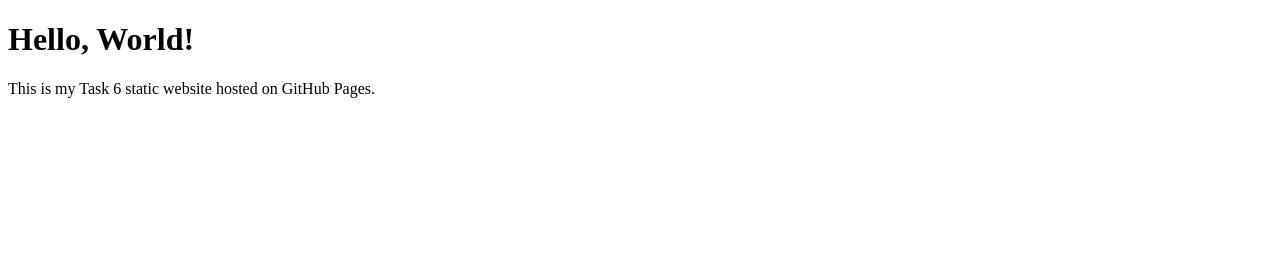
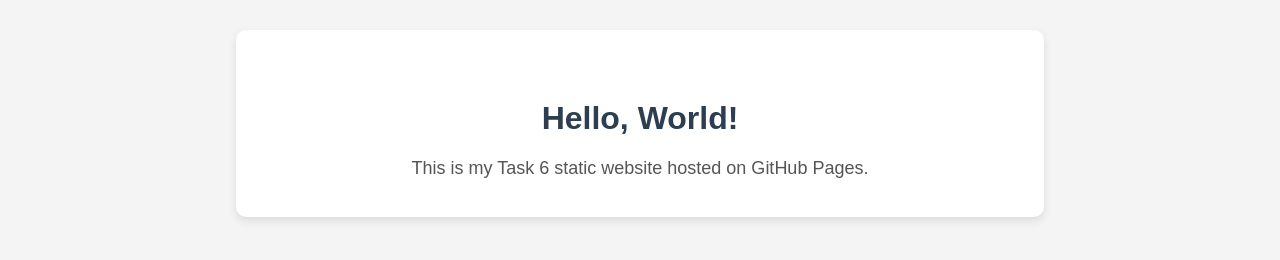
Before and after one commit to Pratap45-One/-Host-a-Static-Website-with-GitHub-Pages, a plain HTML site: page index.html in a window 1280 px wide. Drawn offline with Linux system fonts and the light colour scheme.

Commit message:
Added CSS styling

```diff
--- /dev/null
+++ b/Style.css
@@ -0,0 +1,26 @@
+body {
+    background-color: #f4f4f4;
+    font-family: Arial, sans-serif;
+    text-align: center;
+    margin: 0;
+    padding: 0;
+}
+
+h1 {
+    color: #2c3e50;
+    margin-top: 50px;
+}
+
+p {
+    color: #555;
+    font-size: 18px;
+}
+
+.box {
+    background: white;
+    width: 60%;
+    margin: 30px auto;
+    padding: 20px;
+    border-radius: 10px;
+    box-shadow: 0 4px 8px rgba(0,0,0,0.1);
+}
--- a/index.html
+++ b/index.html
@@ -1,10 +1,13 @@
 <!DOCTYPE html>
 <html>
 <head>
-    <title>My First GitHub Page</title>
+    <title>My Styled GitHub Page</title>
+    <link rel="stylesheet" href="Style.css">
 </head>
 <body>
-    <h1>Hello, World!</h1>
-    <p>This is my Task 6 static website hosted on GitHub Pages.</p>
+    <div class="box">
+        <h1>Hello, World!</h1>
+        <p>This is my Task 6 static website hosted on GitHub Pages.</p>
+    </div>
 </body>
 </html>
```
